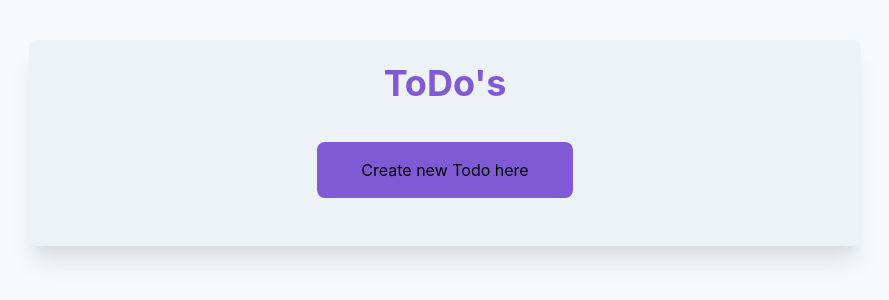
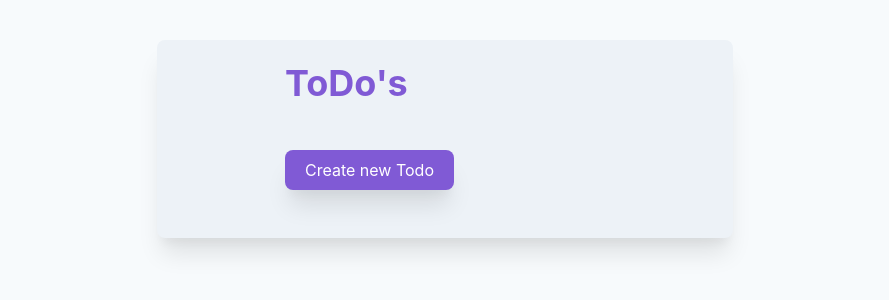
Before and after one commit to Jordan-Rob/Django-ToDo, a Django app: page /TodoApp/Todos/ in a window 1280 px wide. Shown: the top 300 px of the page, without its empty margins (195-1084 px from the left). Run offline with Django 3.2, Linux system fonts and the light colour scheme; data that the repository does not hold is empty.

Commit message:
styling list template

```diff
--- a/ToDo/templates/ToDo/todo_list.html
+++ b/ToDo/templates/ToDo/todo_list.html
@@ -1,6 +1,6 @@
 {% extends 'base.html' %} {% block content %}
-<div class=" mx-56 my-10 bg-gray-200 py-4 px-8 font-sans rounded-lg shadow-xl">
-  <div class=" text-center " >
+<div class=" max-w-xl mx-auto my-10 bg-gray-200 py-4 px-8 font-sans rounded-lg shadow-xl">
+  <div class=" ml-24" >
     <h1 class=" text-4xl text-purple-600 font-bold  mb-2">ToDo's</h1>
     <ul>
       {% for object in object_list %}
@@ -11,7 +11,10 @@
           </p>
         </li>
       {% endfor %}
-      <p class=" py-4 px-2 bg-purple-600 mx-64 my-8 rounded-lg">Create new Todo <a href="{% url 'ToDo:create' %}">here</a></p>
+       <a href="{% url 'ToDo:create' %}" class="
+       bg-purple-600 px-5 rounded-lg inline-block
+       my-8 py-2 px-2 text-white shadow-xl">
+       Create new Todo </a>
     </ul>
   </div>
 </div>
```
